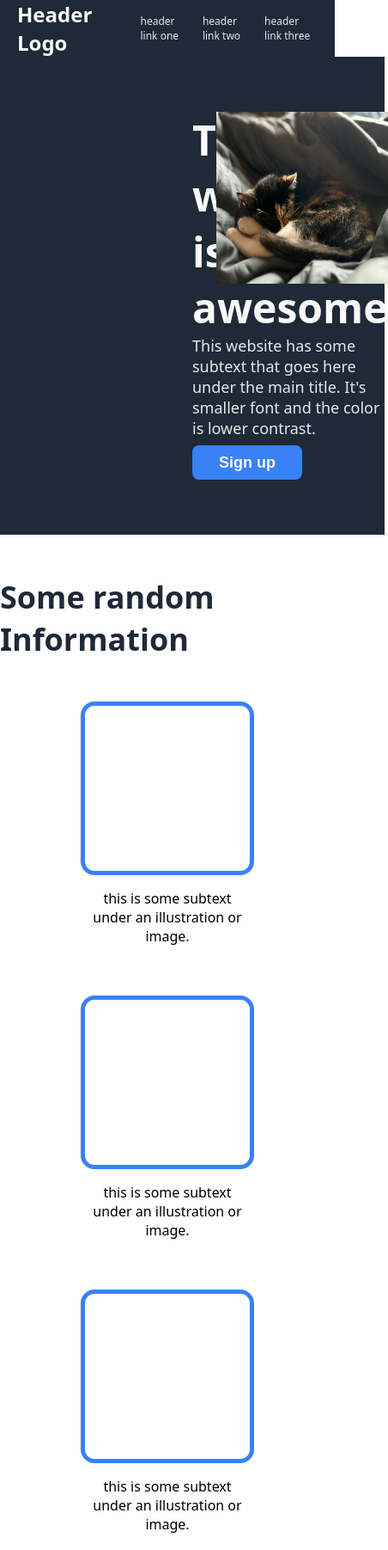
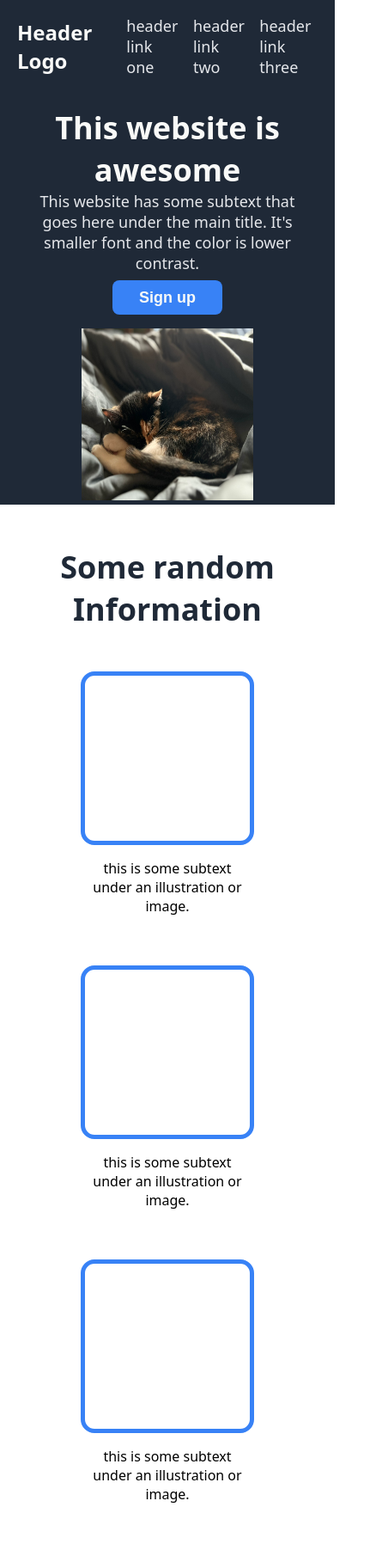
Before and after one commit to Tbiz95/landing-page, a plain HTML site: page index.html in a window 390 px wide. Shown: the top 1803 px of the page at 86% size, 452 px wide, since content can reach past the window. Drawn offline with Linux system fonts and the light colour scheme.

Commit message:
Added mobile compatibility for max-width 520px

```diff
--- a/style.css
+++ b/style.css
@@ -9,7 +9,6 @@ body {
     display: flex;
     justify-content: space-between;
     align-items: center;
-    /*padding: 0 224px;*/
     background-color: #1F2937;
     padding: 0 100px;
 }
@@ -60,15 +59,7 @@ body {
     max-width: 200px;
 }
 
-.image {
-    /*display: flex;*/
-    /*justify-content: end;*/
-    /*max-height: 288px;*/
-    /*width: 480px;*/
-    display: flex;
-    justify-content: end;
-    width: 100%;
-}
+
 
 .header-info button {
     background-color: #3882F6;
@@ -146,7 +137,6 @@ body {
 }
 
 .sign-up {
-    /*padding: 128px 224px;*/
     display: flex;
     flex-direction: column;
     justify-content: center;
@@ -197,7 +187,7 @@ body {
 /*TABLET SIZE*/
 @media screen and (max-width: 1024px) {
 
-  .info-images {
+ /* .info-images {
       flex-direction:column;
       align-items: center;
   }
@@ -214,6 +204,7 @@ body {
   .su-box-left {
       margin-right: 0px;
   }
+      */
 
 }
 
@@ -221,12 +212,53 @@ body {
 
 @media screen and (max-width: 520px) {
 
-  .header {
+   .header {
       padding: 0 20px;
   }
 
-    .header-list {
-        font-size: 12px;
-    }
+  .header-main {
+    flex-direction: column;
+    align-items: center;
+    padding: 0;
+  }
 
+  .info-images {
+    flex-direction: column;
+    align-items: center;
+  }
+
+  .sign-up-box {
+    flex-direction: column;
+    padding: 20px;
+    gap: 16px;
+  }
+
+  .info {
+    display: flex;
+    flex-direction: column;
+    align-items: center;
+    width: 100%;
+  }
+
+  .quote {
+    padding: 0;
+  }
+
+  .header-info {
+    width: 80%;
+    font-size: 36px;
+    text-align: center;
+    padding: 16px;
+    align-items: center;
+  }
+
+  .quote-box p {
+    font-size: small;
+    text-align: center;
+    padding: 0 20px;
+  }
+
+  .info-header {
+    text-align: center;
+  }
 }
```
